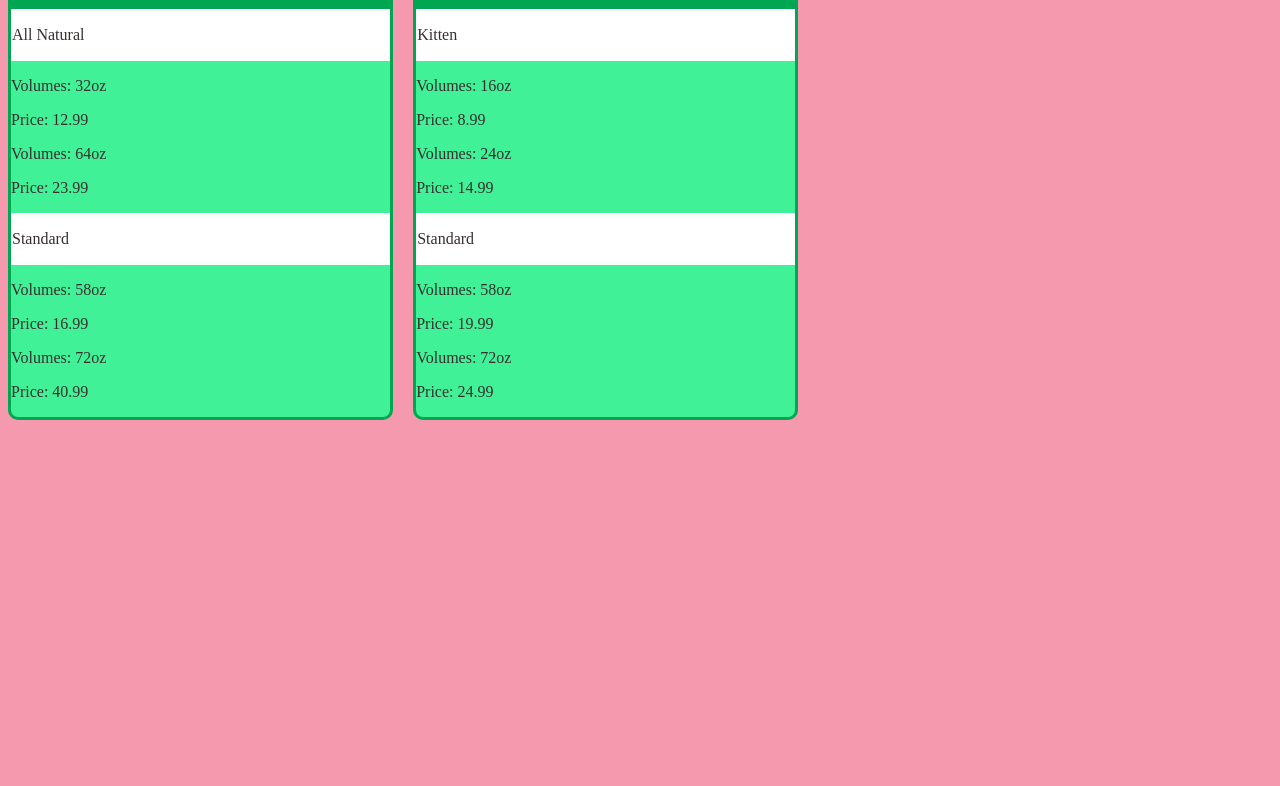
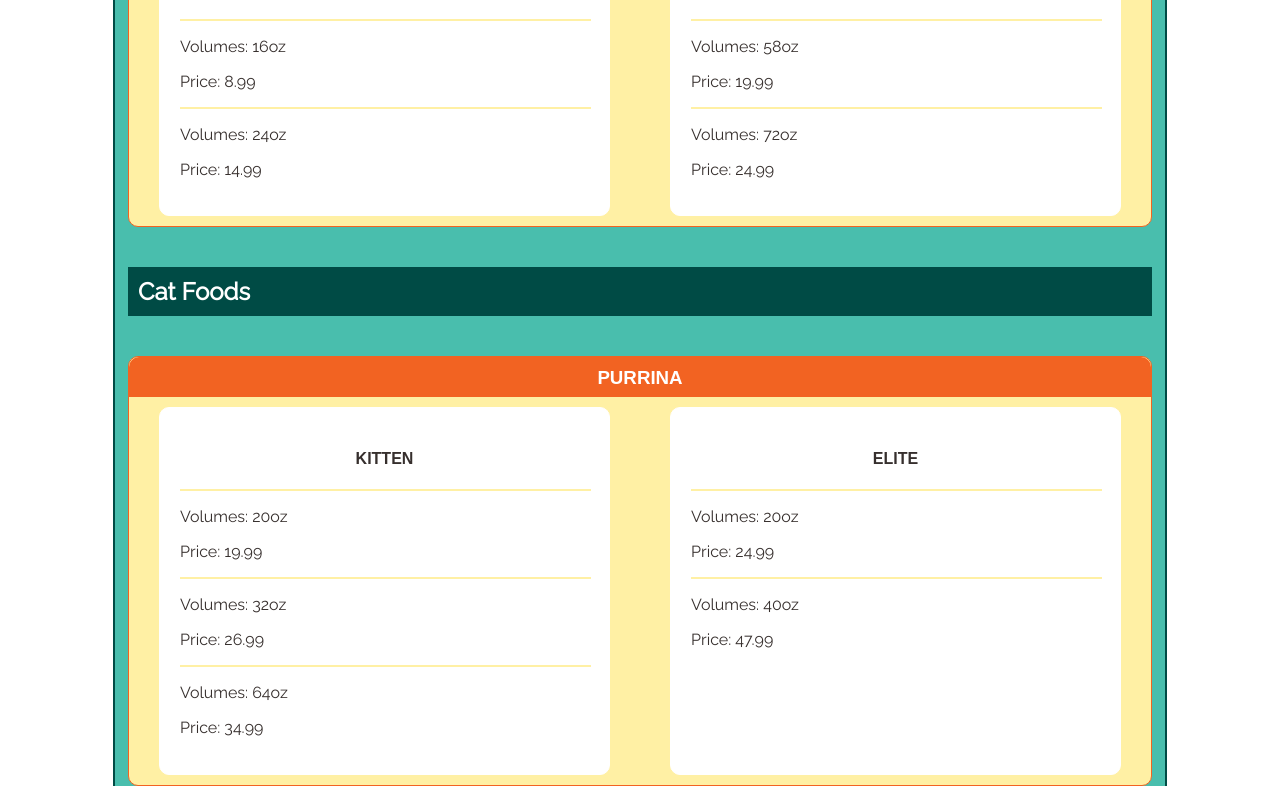
Before and after one commit to anessao/petFood, a plain HTML site: page index.html in a window 1280 px wide. Shown: the part 638-1424 px from the top of the page. Before the commit the page ends 1066 px from the top, so only its background shows below. Drawn offline with Linux system fonts and the light colour scheme; a web font is replaced by a local one.

Commit message:
final styling

```diff
--- a/cat.json
+++ b/cat.json
@@ -1,31 +1,35 @@
 {
   "cat_brands": [
     {
-      "name": "Cat Chow",
+      "name": "Purrina",
       "types": [
         {
-          "type": "All Natural",
+          "type": "Kitten",
           "volumes": [
             {
+              "name": "20oz",
+              "price": 19.99
+            },
+            {
               "name": "32oz",
-              "price": 12.99
+              "price": 26.99
             },
             {
               "name": "64oz",
-              "price": 23.99
+              "price": 34.99
             }
           ]
         },
         {
-          "type": "Standard",
+          "type": "Elite",
           "volumes": [
             {
-              "name": "58oz",
-              "price": 16.99
+              "name": "20oz",
+              "price": 24.99
             },
             {
-              "name": "72oz",
-              "price": 40.99
+              "name": "40oz",
+              "price": 47.99
             }
           ]
         }
@@ -38,24 +42,24 @@
           "type": "Kitten",
           "volumes": [
             {
-              "name": "16oz",
+              "name": "24oz",
               "price": 8.99
             },
             {
-              "name": "24oz",
+              "name": "48oz",
               "price": 14.99
             }
           ]
         },
         {
-          "type": "Standard",
+          "type": "Adult",
           "volumes": [
             {
-              "name": "58oz",
+              "name": "28oz",
               "price": 19.99
             },
             {
-              "name": "72oz",
+              "name": "56oz",
               "price": 24.99
             }
           ]
--- a/index.html
+++ b/index.html
@@ -2,17 +2,22 @@
 <html>
 <head>
 	<title>Acme Pet Food</title>
+	<meta charset="utf-8">
+	<link href="https://fonts.googleapis.com/css?family=Biryani|Chewy|Raleway" rel="stylesheet">
 	<link rel="stylesheet" type="text/css" href="styles.css">
 </head>
 <body>
+	<div class="container">
 		<h1>ACME Pet Food Products</h1>
+		<div class="pet"><h2>Dog Foods:</h2></div>
 		<div id="foodCards">
 
 		</div>
+		<div class="pet"><h2>Cat Foods</h2></div>
 		<div id="catFoodCards">
 
 		</div>
-
+	</div>
 	<script type="text/javascript" src="main.js"></script>
 </body>
 </html>
--- a/main.js
+++ b/main.js
@@ -12,13 +12,14 @@ function makeDogCards (xhrData) {
 	foodString = '';
 	for (var x = 0; x < xhrData.dog_brands.length; x++) {
 		productInfo = xhrData.dog_brands[x];
-		foodString += `<div class="card"><div class="brand"><h3>Brand: ${productInfo.name}</h3></div>`;
+		foodString += `<div class="card"><div class="brand"><h3>${productInfo.name}</h3></div>`;
 		for (var z = 0; z < productInfo.types.length; z++) {
-			foodString += `<div class="types"><p>${productInfo.types[z].type}</p></div>`;
-			for (var a = 0; a < productInfo.types[x].volumes.length; a++) {
-				foodString += `<p>Volumes: ${productInfo.types[z].volumes[a].name}</p>`;
+			foodString += `<div class="types"><h4>${productInfo.types[z].type}</h4>`;
+			for (var a = 0; a < productInfo.types[z].volumes.length; a++) {
+				foodString += `<hr><p>Volumes: ${productInfo.types[z].volumes[a].name}</p>`;
 				foodString += `<p>Price: ${productInfo.types[z].volumes[a].price}</p>`;
 			}
+			foodString += `</div>`
 		}
 		foodString += `</div>`
 	}
@@ -28,22 +29,28 @@ function makeDogCards (xhrData) {
 /********************************
 MAKE CAT DOM CARDS
 ********************************/
+
 function makeCatCards (xhrData) {
 	foodString = '';
 	for (var x = 0; x < xhrData.cat_brands.length; x++) {
 		productInfo = xhrData.cat_brands[x];
-		foodString += `<div class="card"><div class="brand"><h3>Brand: ${productInfo.name}</h3></div>`;
+		foodString += `<div class="card"><div class="brand"><h3>${productInfo.name}</h3></div>`;
 		for (var z = 0; z < productInfo.types.length; z++) {
-			foodString += `<div class="types"><p>${productInfo.types[z].type}</p></div>`;
-			for (var a = 0; a < productInfo.types[x].volumes.length; a++) {
-				foodString += `<p>Volumes: ${productInfo.types[z].volumes[a].name}</p>`;
+			foodString += `<div class="types"><h4>${productInfo.types[z].type}</h4>`;
+			for (var a = 0; a < productInfo.types[z].volumes.length; a++) {
+				foodString += `<hr><p>Volumes: ${productInfo.types[z].volumes[a].name}</p>`;
 				foodString += `<p>Price: ${productInfo.types[z].volumes[a].price}</p>`;
 			}
+			foodString += `</div>`
 		}
 		foodString += `</div>`
 	}
 	catFoodCards.innerHTML = foodString;
 }
+
+
+
+
 
 /********************************
 FUNCTION TO RUN WITH DOG JSON
--- a/styles.css
+++ b/styles.css
@@ -1,6 +1,28 @@
+/*
+font-family: 'Raleway', sans-serif;
+font-family: 'Chewy', cursive;
+font-family: 'Biryani', sans-serif;
+*/
+
 body {
 	color: #362f2d;
-	background-color: #f599af;
+	background-color: white;
+	padding: 0;
+	margin: 0;
+	font-family: 'Raleway', sans-serif;
+}
+h1 {
+	color: white;
+	font-family: 'Biryani', sans-serif;
+}
+.container {
+	width: 80%;
+	margin: 0 auto;
+	padding: 1%;
+	border-left: 2px solid #004b45;
+	border-right: 2px solid #004b45;
+	background-color: #49bead;
+	margin-top: 0px;
 }
 #foodCards {
 	display: inline-flex;
@@ -17,25 +39,60 @@ body {
 	margin-top: 20px;
 }
 .card {
-	width: 30%;
-	border: 3px solid #00a651;
+	width: 100%;
+	border: 1px solid #f26322;
 	border-radius: 10px;
-	background-color: #41f197;
-	margin-right: 20px;
+	background-color: #fff0a4;
+	display: inline-flex;
+	flex-direction: row;
+	flex-wrap: wrap;
+	justify-content: space-around;
+	margin-bottom: 20px;
 }
 .brand {
 	color: white;
 	width: 100%;
-	background-color: #00a651;
+	background-color: #f26322;
 	text-align: center;
-	height: 50px;
+	height: 30px;
 	margin: 0px;
-	padding-top: 15px;
+	padding-top: 10px;
+	border-top-left-radius: 10px;
+	border-top-right-radius: 10px;
+	font-family: 'Raleway', sans-serif;
+}
+hr {
+	width: 100%;
+	border: 1px solid #fff0a4;
+}
+h2 {
+	color: white;
+	padding: 10px;
 }
 h3 {
 	margin: 0px;
+	text-transform: uppercase;
+	font-family: 'Biryani', sans-serif;
+}
+h4 {
+	text-align: center;
+	width: 100%;
+	text-transform: uppercase;
+	font-family: 'Biryani', sans-serif;
 }
 .types {
 	border: 1px solid white;
 	background-color: white;
+	border-radius: 10px;
+	width: 40%;
+	padding: 2%;
+	margin: 1%;
 }
+
+.items {
+	border: 1px solid blue;
+}
+.pet {
+	width: 100%;
+	background-color: #004b45;
+}
```
Lines whose indentation alone changed are shown as unchanged.
